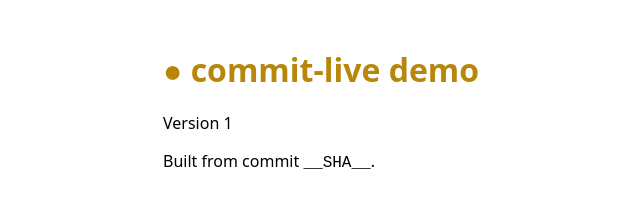
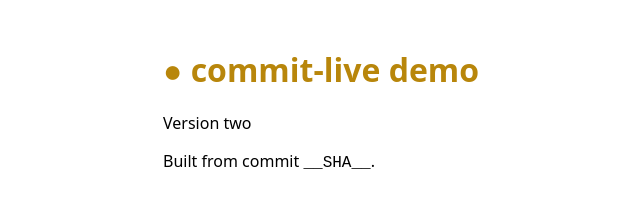
Before and after one commit to fitzyracing1/commit-live-demo, a website: page site/index.html in a window 1280 px wide. Shown: the full height of the page, 157-797 px from the left. Drawn offline with Linux system fonts and the light colour scheme.

Commit message:
demo: a dark commit (version line no longer matches the test)

```diff
--- a/site/index.html
+++ b/site/index.html
@@ -7,7 +7,7 @@
   </head>
   <body>
     <h1>● commit-live demo</h1>
-    <p id="version">Version 1</p>
+    <p id="version">Version two</p>
     <p>Built from commit <code>__SHA__</code>.</p>
   </body>
 </html>
```
